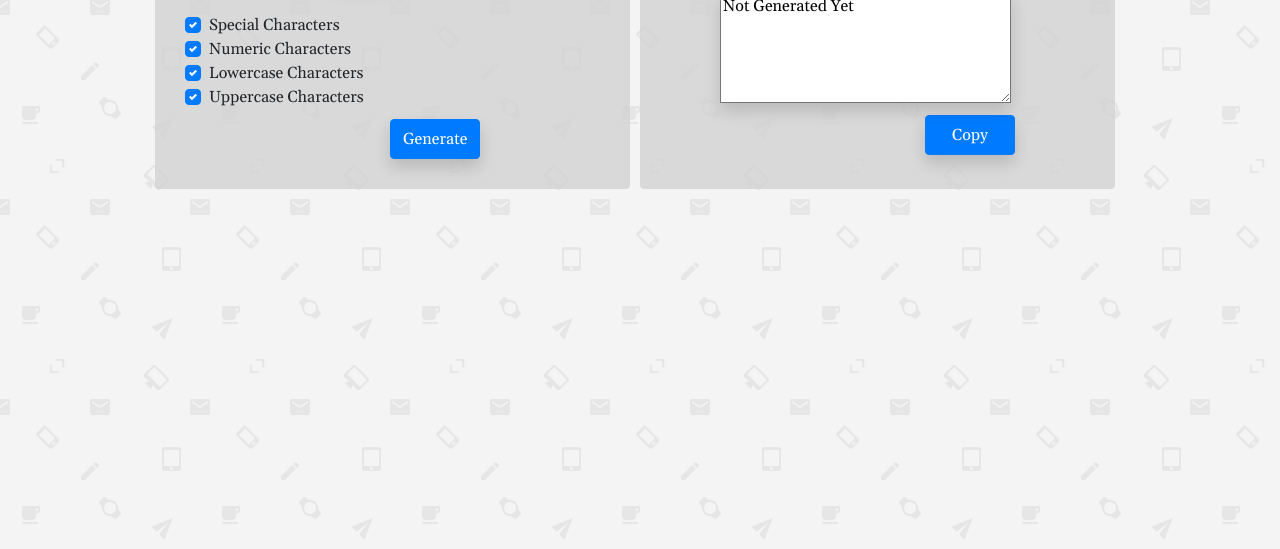
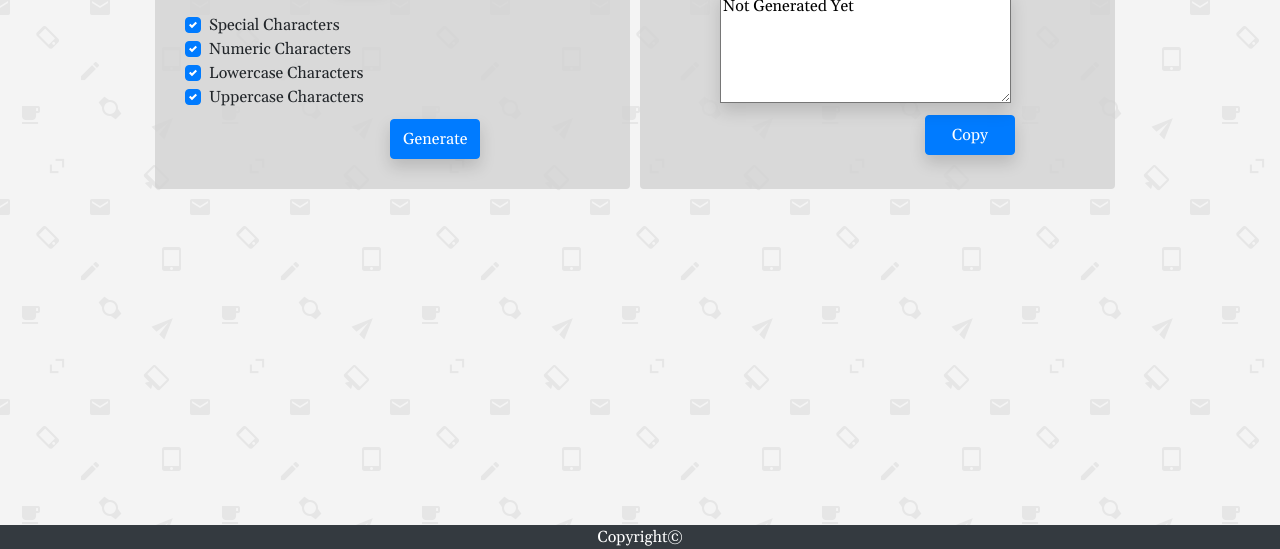
Before and after one commit to GReichman/password-generator, a plain HTML site: page index.html in a window 1280 px wide. Shown: the part 251-800 px from the top of the page. Drawn offline with nearby package versions, Linux system fonts and the light colour scheme.

Commit message:
added footer

```diff
--- a/assets/css/style.css
+++ b/assets/css/style.css
@@ -52,3 +52,15 @@ height:50%;
 #generateButton{
     margin-top:10px;
 }
+
+.footer{
+    width:100%;
+    height: 3%;
+    background-color:#343a40;
+    text-align:center;
+}
+
+.footerText{
+    color:white;
+    bottom:0px;
+}
--- a/index.html
+++ b/index.html
@@ -77,6 +77,11 @@
             </div>
         </div>
 
+    </div>
+
+
+    <div class="fixed-bottom footer">
+        <p class="footerText"> Copyright© </p>
     </div>
 
 
```
